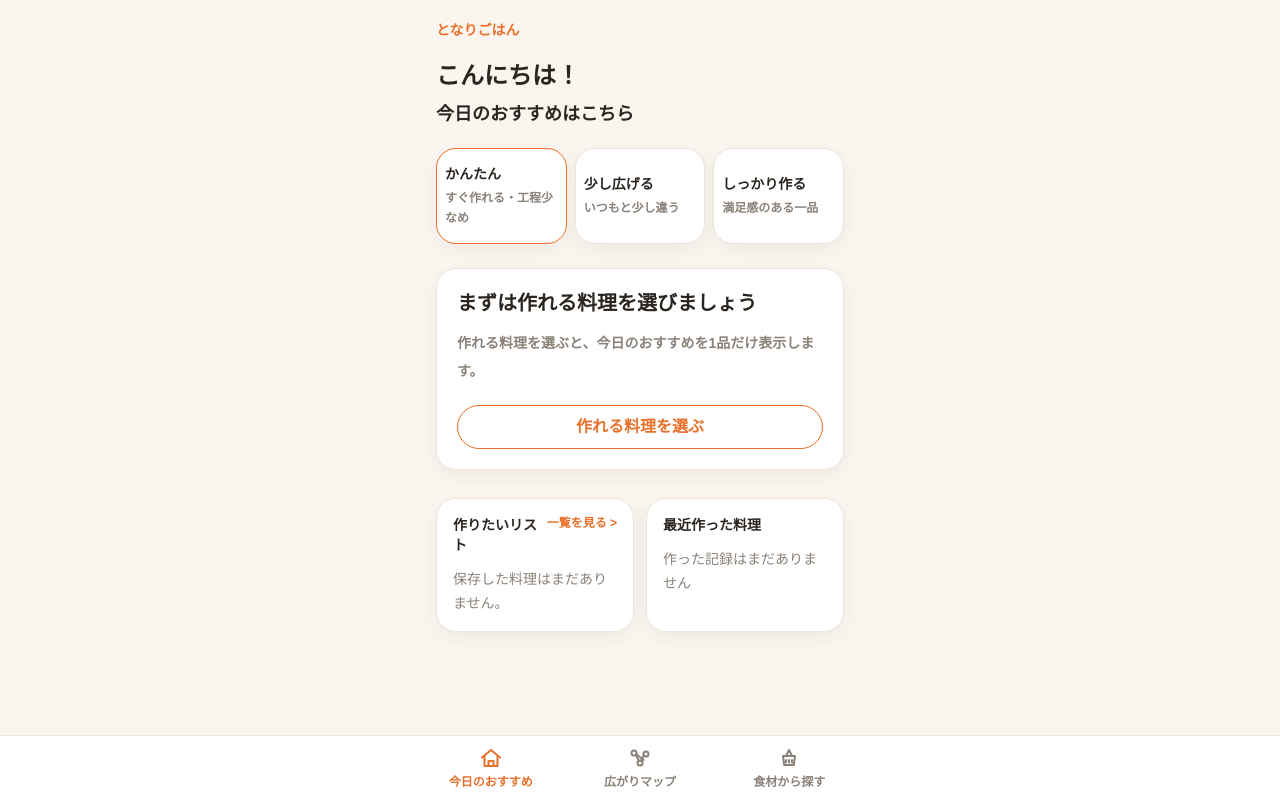
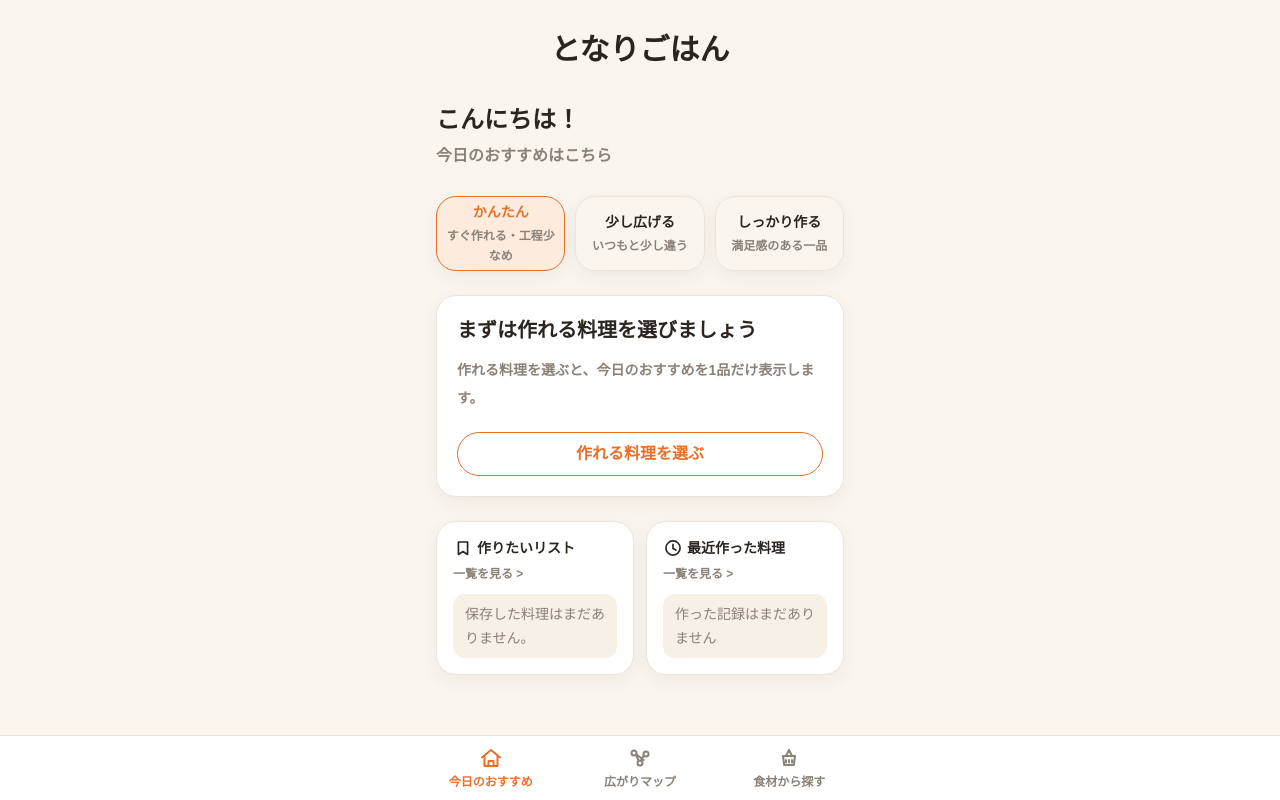
Before and after one commit to ijiknyuju-hub/tonari-app, a Next.js app: page /home in a window 1280 px wide. Built offline with nearby package versions, Linux system fonts and the light colour scheme.

Commit message:
style: polish home screen to match concept design (goal 017)

```diff
--- a/components/mvp/HomeScreen.tsx
+++ b/components/mvp/HomeScreen.tsx
@@ -92,14 +92,16 @@ export default function HomeScreen({ dateISO }: { dateISO: string }) {
 
   return (
     <main className="tn-screen">
-      <section className="tn-container tn-bottom-safe pt-5">
+      <section className="tn-container tn-bottom-safe pt-8">
         <header>
-          <p className="text-sm font-extrabold text-[var(--tn-accent)]">となりごはん</p>
-          <h1 className="mt-5 text-2xl font-black tracking-normal">{greeting(dateISO)}</h1>
-          <p className="mt-2 text-lg font-black">今日のおすすめはこちら</p>
+          <p className="text-center text-3xl font-black tracking-normal">となりごはん</p>
+          <div className="mt-9">
+            <h1 className="text-2xl font-black tracking-normal">{greeting(dateISO)}</h1>
+            <p className="mt-2 text-base font-bold text-[var(--tn-text-sub)]">今日のおすすめはこちら</p>
+          </div>
         </header>
 
-        <div className="mt-5 grid grid-cols-3 gap-2">
+        <div className="mt-7 grid grid-cols-3 gap-2.5">
           {MODES.map((item) => {
             const selected = item.id === mode
 
@@ -110,11 +112,18 @@ export default function HomeScreen({ dateISO }: { dateISO: string }) {
                 aria-pressed={selected}
                 onClick={() => setMode(item.id)}
                 className={[
-                  'min-h-24 rounded-[1.25rem] border bg-white px-2 text-left shadow-[var(--tn-shadow-soft)] transition',
+                  'min-h-[4.7rem] rounded-[1.25rem] border px-2 text-center shadow-[var(--tn-shadow-soft)] transition',
                   selected ? 'border-[var(--tn-accent)] bg-[var(--tn-accent-soft)]' : 'border-[var(--tn-border)]',
                 ].join(' ')}
               >
-                <span className="block text-sm font-black text-[var(--tn-text)]">{item.label}</span>
+                <span
+                  className={[
+                    'block text-sm font-black',
+                    selected ? 'text-[var(--tn-accent)]' : 'text-[var(--tn-text)]',
+                  ].join(' ')}
+                >
+                  {item.label}
+                </span>
                 <span className="mt-1 block text-xs font-bold leading-5 text-[var(--tn-text-sub)]">
                   {item.description}
                 </span>
@@ -127,15 +136,20 @@ export default function HomeScreen({ dateISO }: { dateISO: string }) {
           <LeadInCard />
         ) : featured ? (
           <>
-            <section className="mt-6">
-              <div className="flex items-end justify-between gap-3">
-                <div>
+            <section className="tn-card mt-7 overflow-hidden p-4">
+              <div className="flex items-start justify-between gap-3 border-b border-[var(--tn-border)] pb-4">
+                <div className="min-w-0">
+                  <div className="flex flex-wrap items-center gap-2">
+                    <span className="flex h-9 w-9 shrink-0 items-center justify-center rounded-full bg-[var(--tn-accent-soft)] text-xl">
+                      💡
+                    </span>
                     <h2 className="text-xl font-black">{baseDishTitle}から広げる</h2>
-                  <p className="mt-1 text-sm font-bold text-[var(--tn-text-sub)]">
+                  </div>
+                  <p className="mt-2 text-sm font-bold leading-6 text-[var(--tn-text-sub)]">
                     いつもの料理から、少し変えてみませんか？
                   </p>
                 </div>
-                <Link href="/select" className="shrink-0 text-sm font-extrabold text-[var(--tn-accent)]">
+                <Link href="/select" className="tn-pill-button flex min-h-10 shrink-0 items-center px-4 text-sm">
                   起点を変更
                 </Link>
               </div>
@@ -147,16 +161,13 @@ export default function HomeScreen({ dateISO }: { dateISO: string }) {
                 onOpenDetail={openDetail}
                 onToggleSave={toggleSave}
               />
-            </section>
-
-            <section className="mt-7">
-              <div className="flex items-center justify-between gap-3">
+              <div className="mt-6 flex items-center justify-between gap-3">
                 <h2 className="text-lg font-black">他にもこんな広げ方があります</h2>
-                <Link href={recommendHref} className="text-sm font-extrabold text-[var(--tn-accent)]">
-                  すべて見る
+                <Link href={recommendHref} className="shrink-0 text-xs font-extrabold text-[var(--tn-text-sub)]">
+                  すべて見る 〉
                 </Link>
               </div>
-              <div className="mt-3 space-y-3">
+              <div className="-mx-4 mt-3 flex snap-x gap-3 overflow-x-auto px-4 pb-1">
                 {secondary.map((recommendation) => (
                   <SecondaryCard
                     key={recommendation.card.id}
@@ -173,26 +184,41 @@ export default function HomeScreen({ dateISO }: { dateISO: string }) {
           <LeadInCard />
         )}
 
-        <section className="mt-7 grid grid-cols-2 gap-3">
+        <section className="mt-6 grid grid-cols-2 gap-3">
           <div className="tn-card p-4">
-            <div className="flex items-start justify-between gap-2">
-              <h2 className="text-sm font-black">作りたいリスト</h2>
-              <Link href="/saved" className="shrink-0 text-xs font-extrabold text-[var(--tn-accent)]">
+            <div className="flex flex-col gap-2">
+              <h2 className="flex items-center gap-1 text-sm font-black">
+                <BookmarkIcon saved={false} className="h-5 w-5" />
+                作りたいリスト
+              </h2>
+              <Link href="/saved" className="text-xs font-extrabold text-[var(--tn-text-sub)]">
                 一覧を見る &gt;
               </Link>
             </div>
             {savedTitles.length > 0 ? (
               <ul className="mt-3 space-y-2 text-sm font-bold leading-5 text-[var(--tn-text)]">
                 {savedTitles.map((title) => (
-                  <li key={title}>{title}</li>
+                  <li key={title} className="rounded-xl bg-[var(--tn-surface-soft)] px-3 py-2">
+                    {title}
+                  </li>
                 ))}
               </ul>
             ) : (
-              <p className="mt-3 text-sm leading-6 text-[var(--tn-text-sub)]">保存した料理はまだありません。</p>
+              <p className="mt-3 rounded-xl bg-[var(--tn-surface-soft)] px-3 py-2 text-sm leading-6 text-[var(--tn-text-sub)]">
+                保存した料理はまだありません。
+              </p>
             )}
           </div>
           <div className="tn-card p-4">
-            <h2 className="text-sm font-black">最近作った料理</h2>
+            <div className="flex flex-col gap-2">
+              <h2 className="flex items-center gap-1 text-sm font-black">
+                <ClockIcon className="h-5 w-5" />
+                最近作った料理
+              </h2>
+              <Link href="/saved" className="text-xs font-extrabold text-[var(--tn-text-sub)]">
+                一覧を見る &gt;
+              </Link>
+            </div>
             {recentMadeRecommendations.length > 0 ? (
               <ul className="mt-3 space-y-2">
                 {recentMadeRecommendations.map(({ madeAt, recommendation }) => (
@@ -213,7 +239,9 @@ export default function HomeScreen({ dateISO }: { dateISO: string }) {
                 ))}
               </ul>
             ) : (
-              <p className="mt-3 text-sm leading-6 text-[var(--tn-text-sub)]">作った記録はまだありません</p>
+              <p className="mt-3 rounded-xl bg-[var(--tn-surface-soft)] px-3 py-2 text-sm leading-6 text-[var(--tn-text-sub)]">
+                作った記録はまだありません
+              </p>
             )}
           </div>
         </section>
@@ -252,19 +280,31 @@ function FeaturedCard({
   const activeMode = MODES.find((item) => item.id === mode) ?? MODES[0]
 
   return (
-    <article className="tn-card mt-4 overflow-hidden p-4">
-      <div className="tn-surface-soft flex aspect-[16/9] items-center justify-center text-5xl">🍚</div>
-      <div className="mt-4 flex flex-wrap items-center gap-2">
-        <span className="tn-tag bg-[var(--tn-accent-soft)] text-[var(--tn-accent)]">おすすめ！</span>
+    <article className="mt-4 overflow-hidden rounded-[1.25rem] border border-[var(--tn-border)] bg-white p-3">
+      <div className="grid gap-4 sm:grid-cols-[1.08fr_0.92fr]">
+        <div className="relative min-h-56 overflow-hidden rounded-2xl bg-[var(--tn-surface-soft)]">
+          <DishPhotoMark className="h-full min-h-56" />
+          <span className="absolute left-0 top-0 rounded-br-2xl bg-[var(--tn-tag-easy-bg)] px-4 py-2 text-sm font-black text-[var(--tn-tag-easy-text)]">
+            おすすめ！
+          </span>
+        </div>
+        <div className="min-w-0 py-1">
+          <div className="flex flex-wrap items-center gap-2">
             <span className={`tn-tag ${activeMode.tagClass}`}>{activeMode.label}</span>
-        <span className="tn-tag bg-[var(--tn-surface-soft)] text-[var(--tn-text-sub)]">人気</span>
+            <span className="tn-tag bg-[var(--tn-accent-soft)] text-[var(--tn-accent)]">人気</span>
           </div>
-      <h3 className="mt-3 text-2xl font-black tracking-normal">{card.title}</h3>
-      <p className="mt-2 text-sm font-bold leading-6 text-[var(--tn-text-sub)]">{card.shortCopy}</p>
-      <div className="mt-4 space-y-2">
-        <DetailRow label="変わるところ" value={card.changedPoints[0] ?? '少しだけ変える'} />
-        <DetailRow label="工程量" value={`${recommendation.closestBaseDishTitle}＋${card.changedPoints.length}工程`} />
-        <DetailRow label="新しく必要な食材" value={card.extraIngredients.length > 0 ? card.extraIngredients.join('、') : 'なし'} />
+          <h3 className="mt-4 text-2xl font-black leading-tight tracking-normal">{card.title}</h3>
+          <p className="mt-3 text-sm font-bold leading-7 text-[var(--tn-text-sub)]">{card.shortCopy}</p>
+          <div className="mt-4 rounded-2xl bg-[var(--tn-surface-soft)] p-3">
+            <DetailRow icon="✧" label="変わるところ" value={card.changedPoints[0] ?? '少しだけ変える'} />
+            <DetailRow icon="♨" label="工程量" value={`${recommendation.closestBaseDishTitle}＋${card.changedPoints.length}工程`} />
+            <DetailRow
+              icon="□"
+              label="新しく必要な食材"
+              value={card.extraIngredients.length > 0 ? card.extraIngredients.join('、') : 'なし'}
+            />
+          </div>
+        </div>
       </div>
       <div className="mt-4 flex gap-3">
         <button type="button" onClick={() => onOpenDetail(recommendation)} className="tn-pill-button flex flex-1 items-center justify-center px-4">
@@ -274,9 +314,9 @@ function FeaturedCard({
           type="button"
           onClick={() => onToggleSave(card.id)}
           aria-label={isSaved ? `${card.title}を保存から外す` : `${card.title}を保存する`}
-          className="flex min-h-11 w-12 items-center justify-center rounded-full border border-[var(--tn-border)] bg-white text-xl text-[var(--tn-accent)]"
+          className="flex min-h-11 w-12 items-center justify-center rounded-full border border-[var(--tn-border)] bg-white text-[var(--tn-accent)]"
         >
-          {isSaved ? '★' : '☆'}
+          <BookmarkIcon saved={isSaved} />
         </button>
       </div>
     </article>
@@ -311,43 +351,88 @@ function SecondaryCard({
   const mode = modeForDifficulty(card.difficulty)
 
   return (
-    <article className="tn-card p-4">
-      <div className="flex gap-3">
-        <div className="tn-surface-soft flex h-20 w-20 shrink-0 items-center justify-center text-3xl">🍳</div>
-        <div className="min-w-0 flex-1">
-          <div className="flex items-center justify-between gap-2">
-            <span className={`tn-tag ${mode.tagClass}`}>{mode.label}</span>
+    <article className="tn-card w-[72%] min-w-[15rem] max-w-[18rem] shrink-0 snap-start overflow-hidden p-3">
+      <div className="relative h-32 overflow-hidden rounded-2xl bg-[var(--tn-surface-soft)]">
+        <DishPhotoMark className="h-full" compact />
+        <span className={`tn-tag absolute left-2 top-2 ${mode.tagClass}`}>{mode.label}</span>
         <button
           type="button"
           onClick={() => onToggleSave(card.id)}
-              className="text-lg font-black text-[var(--tn-accent)]"
+          className="absolute right-2 top-2 flex h-10 w-10 items-center justify-center rounded-full bg-white/95 text-[var(--tn-accent)] shadow-[var(--tn-shadow-soft)]"
           aria-label={isSaved ? `${card.title}を保存から外す` : `${card.title}を保存する`}
         >
-              {isSaved ? '★' : '☆'}
+          <BookmarkIcon saved={isSaved} />
         </button>
       </div>
-          <button type="button" onClick={() => onOpenDetail(recommendation)} className="mt-2 block w-full text-left">
-            <span className="block text-base font-black">{card.title}</span>
-            <span className="mt-1 line-clamp-2 block text-sm font-bold leading-5 text-[var(--tn-text-sub)]">
+      <button type="button" onClick={() => onOpenDetail(recommendation)} className="mt-3 block w-full text-left">
+        <span className="block text-lg font-black leading-6">{card.title}</span>
+        <span className="mt-2 line-clamp-2 block min-h-10 text-sm font-bold leading-5 text-[var(--tn-text-sub)]">
           {card.shortCopy}
         </span>
-            <span className="mt-2 flex items-center justify-between text-xs font-extrabold text-[var(--tn-text-sub)]">
-              工程量 {recommendation.closestBaseDishTitle}＋{card.changedPoints.length}工程
-              <span className="text-[var(--tn-accent)]">›</span>
+        <span className="mt-4 flex items-end justify-between gap-2 text-xs font-extrabold text-[var(--tn-text-sub)]">
+          <span>
+            <span className="block">工程量</span>
+            <span className="mt-1 block text-[var(--tn-text)]">
+              {recommendation.closestBaseDishTitle}＋{card.changedPoints.length}工程
+            </span>
+          </span>
+          <span className="flex h-8 w-8 shrink-0 items-center justify-center rounded-full border border-[var(--tn-accent)] text-lg text-[var(--tn-accent)]">
+            〉
+          </span>
         </span>
       </button>
-        </div>
-      </div>
     </article>
   )
 }
 
-function DetailRow({ label, value }: { label: string; value: string }) {
+function DetailRow({ icon, label, value }: { icon: string; label: string; value: string }) {
   return (
-    <div className="tn-surface-soft flex gap-3 px-3 py-2">
-      <span className="shrink-0 text-xs font-extrabold text-[var(--tn-text-sub)]">{label}</span>
-      <span className="text-xs font-bold leading-5 text-[var(--tn-text)]">{value}</span>
+    <div className="grid grid-cols-[1.15rem_6.25rem_1fr] gap-2 py-1.5 text-xs">
+      <span className="text-center font-black text-[var(--tn-text-sub)]">{icon}</span>
+      <span className="font-extrabold text-[var(--tn-text-sub)]">{label}</span>
+      <span className="font-bold leading-5 text-[var(--tn-text)]">{value}</span>
     </div>
+  )
+}
+
+function DishPhotoMark({ className = '', compact = false }: { className?: string; compact?: boolean }) {
+  return (
+    <div
+      className={[
+        'flex w-full items-center justify-center bg-[linear-gradient(135deg,#f7f0e6_0%,#fff8ef_45%,#f1e2d0_100%)]',
+        className,
+      ].join(' ')}
+    >
+      <div className="relative flex h-full w-full items-center justify-center overflow-hidden">
+        <span className={compact ? 'text-5xl' : 'text-7xl'}>🍚</span>
+        <span className="absolute bottom-5 left-8 h-14 w-20 rounded-full bg-[rgba(232,112,42,0.18)] blur-xl" />
+        <span className="absolute right-7 top-7 h-12 w-12 rounded-full bg-[rgba(78,124,54,0.14)] blur-xl" />
+      </div>
+    </div>
+  )
+}
+
+function BookmarkIcon({ saved, className = 'h-5 w-5' }: { saved: boolean; className?: string }) {
+  return (
+    <svg
+      aria-hidden="true"
+      viewBox="0 0 24 24"
+      className={className}
+      fill={saved ? 'currentColor' : 'none'}
+      stroke="currentColor"
+      strokeWidth="2"
+    >
+      <path d="M6.5 4.75h11v15l-5.5-3.5-5.5 3.5v-15Z" strokeLinecap="round" strokeLinejoin="round" />
+    </svg>
+  )
+}
+
+function ClockIcon({ className = 'h-5 w-5' }: { className?: string }) {
+  return (
+    <svg aria-hidden="true" viewBox="0 0 24 24" className={className} fill="none" stroke="currentColor" strokeWidth="2">
+      <circle cx="12" cy="12" r="8.5" />
+      <path d="M12 7.5v5l3.5 2" strokeLinecap="round" strokeLinejoin="round" />
+    </svg>
   )
 }
 
```
Lines whose indentation alone changed are shown as unchanged.
